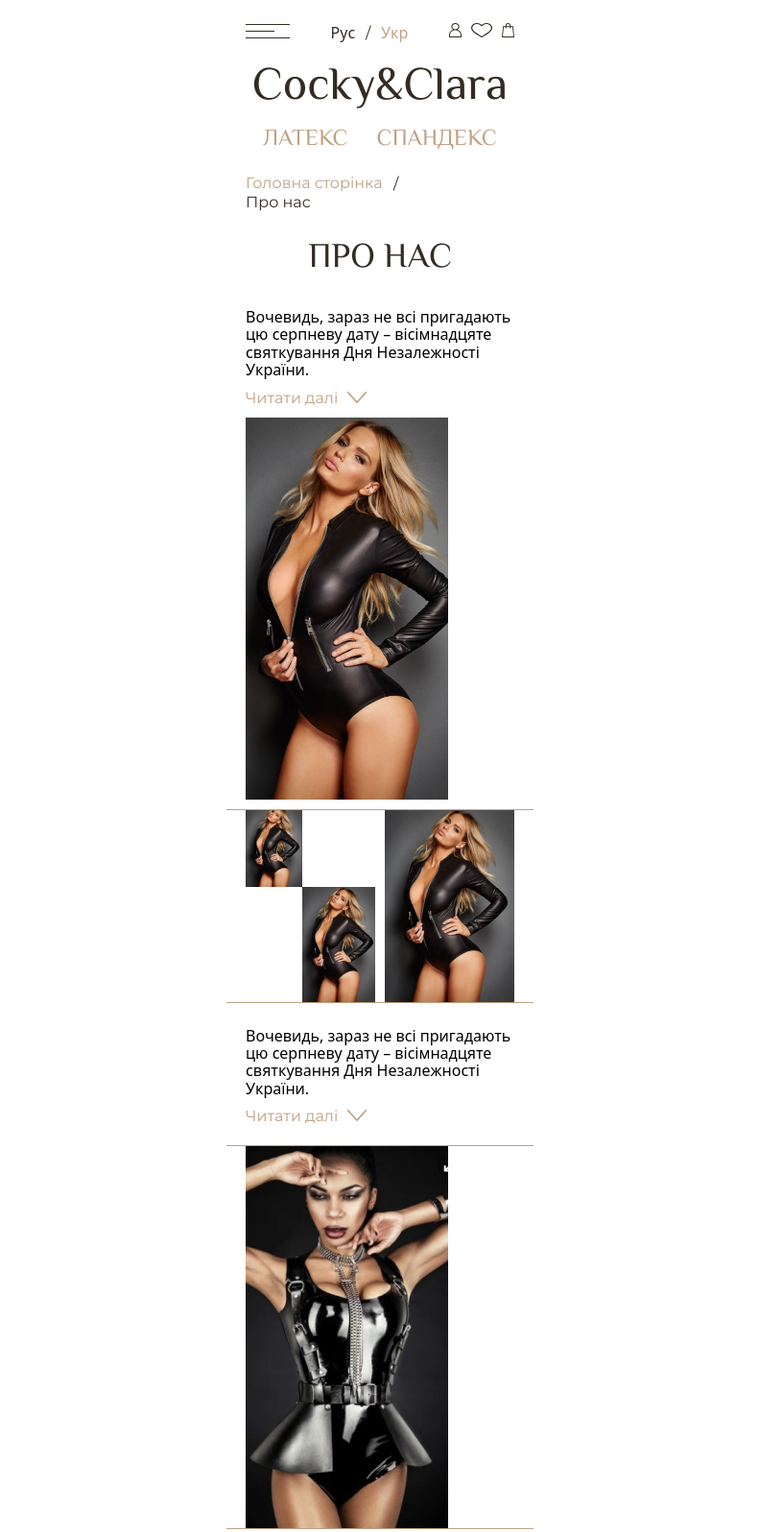
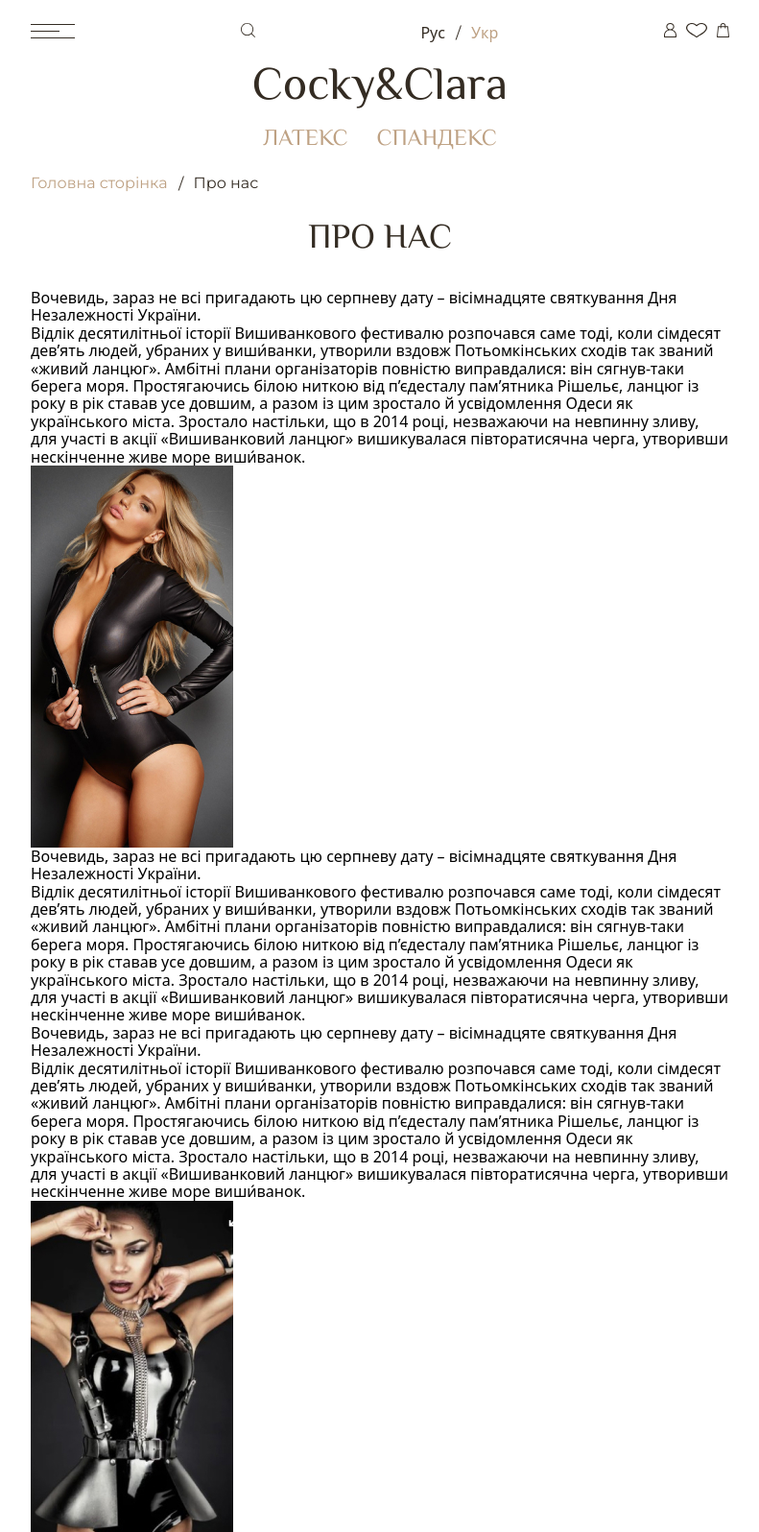
Before and after one commit to tertnf/fts1, a plain HTML site: page index.html in a window 1280 px wide. Shown: the top 1596 px of the page at 96% size, without its empty margins (244-1035 px from the left). Drawn offline with nearby package versions, Linux system fonts and the light colour scheme.

Commit message:
desktop draft
desktop draft

```diff
--- a/index.html
+++ b/index.html
@@ -27,6 +27,9 @@
     <button class="button"> <svg width="46" height="15">
             <use href="./images/svg/sprite.svg#burger"></use>
         </svg> </button>
+        <svg class="search-img" width="15" height="15">
+            <use href="./images/svg/sprite.svg#search"></use>
+        </svg>
     <ul class="list lesson-toggle">
         <li class="lesson-toggle-item"><a class="link" href="">Рус</a></li>
         <li class="lesson-toggle-item"><a class="link active" href="">Укр</a></li>
@@ -82,16 +85,12 @@
                 утворивши
                 нескінченне живе море виши́ванок.</p>
         </details><img class="desktop-img" src="./images/girl1.jpg" alt="">
-
-
-            <div class="img-wrap mobile-img">
+            <div class="img-wrap">
                 <img src="./images/girl1-s.jpg" alt="">
                 <img src="./images/girl-1-m.jpg" alt="">
                 <img src="./images/girl-1-l.jpg" alt="">
             </div>
-
-
-</li>
+    </li>
         <li><p>Вочевидь, зараз не всі пригадають цю серпневу дату – вісімнадцяте святкування Дня Незалежності України.</p>
         <details>
             <summary>Читати далі</summary>
@@ -128,6 +127,7 @@
     </div>
     </section>
 </main>
+<script defer src="js/details.js"></script>
 </body>
 
 </html>
--- /dev/null
+++ b/js/details.js
@@ -0,0 +1,12 @@
+// const screenWidth = window.screen.width;
+// console.log(screenWidth);
+const details = document.querySelectorAll("details");
+console.log(details);
+console.log(document.documentElement.clientWidth);
+// console.log(details[1].open);
+for (let i = 0; i < details.length; i++) {
+  if (document.documentElement.clientWidth > 768) {
+    details[i].open = true;
+    // console.log(details[i].open);
+  }
+}
--- a/sass/base/_container.scss
+++ b/sass/base/_container.scss
@@ -7,4 +7,9 @@
     margin-right: auto;
     // padding-left: 100px;
     // padding-right: 100px;
+
+    @media screen and (min-width: 768px) {
+        width: 768px;
+
+    }
 }
--- a/sass/componets/_about.scss
+++ b/sass/componets/_about.scss
@@ -53,6 +53,24 @@ details[open] summary::after {
         display: block;
     }
     display: none;
+}
+
+.img-wrap{
+@media screen and(min-width: 767px) {
+        display: none !important;
+    }
+
+
+}
+
+.img-wrap {
+
+
+    @media screen and(max-width: 768px) {
+        display: block;
+    }
+
+
 }
 
 
@@ -113,3 +131,15 @@ height: 100%;
     border-bottom: 1px solid #BEA183;
 
 }
+
+@media screen and (min-width:768px) {
+    summary::after {
+       display: none;
+    }
+    details > summary {
+        display: none;
+    }
+    details[open]{
+        display: block;
+    }
+}
--- a/sass/componets/_header.scss
+++ b/sass/componets/_header.scss
@@ -44,3 +44,10 @@ background-color: transparent;
     margin-top: 24px;
 
 }
+
+.search-img{
+    @media screen and (min-width: 768px){
+        display: block;
+    }
+    display: none;
+}
--- a/sass/componets/_hero.scss
+++ b/sass/componets/_hero.scss
@@ -50,6 +50,9 @@ margin-bottom: 15px;
             color: #BEA183;
         }
         margin-bottom: 25px;
+        @media screen and (min-width: 768px){
+            display: flex;
+        }
 }
 
 .breadcrumb .active {
```
Also changed, not shown: css/main.css, css/main.min.css, 2 other files.
